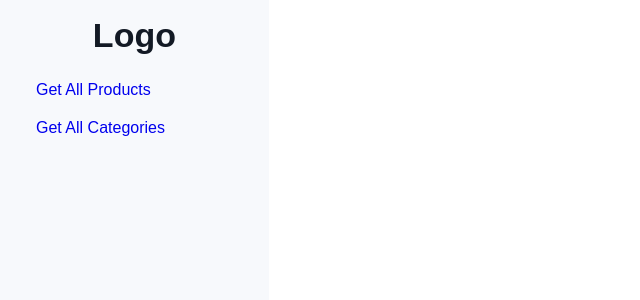
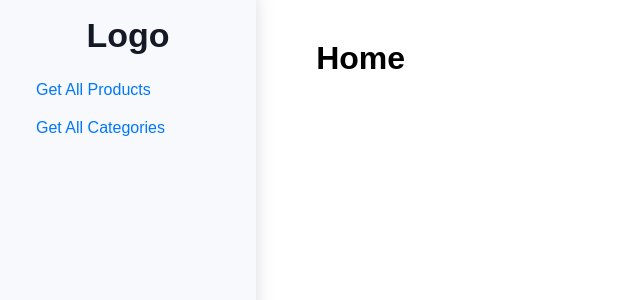
Before and after one commit to AbdallahAyed/basic-react-crud-app, a React (Vite) app: page / in a window 1280 px wide. Shown: the top 300 px of the page, without its empty margins (0-640 px from the left). Built offline with nearby package versions, Linux system fonts and the light colour scheme.

Commit message:
Edit routes system

```diff
--- a/src/App.tsx
+++ b/src/App.tsx
@@ -1,12 +1,18 @@
+import { useEffect } from "react";
+import Home from "./Home";
 import Sidebar from "./components/Sidebar";
 import { Outlet } from "react-router-dom";
 
 function App() {
+  useEffect(() => {
+    console.log(Outlet);
+  });
+
   return (
     <div id="app">
       <div className="container">
         <Sidebar />
-        <Outlet />
+        {!(<Outlet />) ? <Home /> : <Outlet />}
       </div>
     </div>
   );
--- /dev/null
+++ b/src/ErrorPage.tsx
@@ -0,0 +1,16 @@
+import { useRouteError } from "react-router-dom";
+
+export default function ErrorPage() {
+  const error: any = useRouteError();
+  console.error(error);
+
+  return (
+    <div id="error-page">
+      <h1>Oops!</h1>
+      <p>Sorry, an unexpected error has occurred.</p>
+      <p>
+        <i>{error.statusText || error.message}</i>
+      </p>
+    </div>
+  );
+}
--- /dev/null
+++ b/src/Home.tsx
@@ -0,0 +1,9 @@
+function Home() {
+  return (
+    <div className="home">
+      <h1>Home</h1>
+    </div>
+  );
+}
+
+export default Home;
--- a/src/index.css
+++ b/src/index.css
@@ -13,12 +13,13 @@
 
 aside {
   height: 100vh;
-  width: 21vw;
+  width: 26vw;
   background-color: rgb(247, 249, 252);
   display: flex;
   flex-direction: column;
   align-items: center;
   margin-right: 20px;
+  box-shadow: -10px 0px 20px 6px #c9c9d9;
   p {
     font-weight: 600;
     font-size: 34px;
@@ -28,7 +29,7 @@ aside {
   }
   ul {
     list-style: none;
-    color: rgb(0, 119, 255);
+    /* color: rgb(0, 119, 255); */
     display: flex;
     flex-direction: column;
     width: 100%;
@@ -36,10 +37,14 @@ aside {
     li {
       padding-bottom: 20px;
       cursor: pointer;
+      a {
+        color: rgb(0, 119, 255);
+      }
     }
   }
 }
 
 aside + div {
   padding: 40px;
+  width: 100%;
 }
--- a/src/main.tsx
+++ b/src/main.tsx
@@ -6,12 +6,16 @@ import "./index.css";
 import App from "./App.tsx";
 import Products from "./Products.tsx";
 import Categories from "./Categories.tsx";
+import ErrorPage from "./ErrorPage.tsx";
+import Home from "./Home.tsx";
 
 const router = createBrowserRouter([
   {
     path: "/",
     element: <App />,
+    errorElement: <ErrorPage />,
     children: [
+      { index: true, element: <Home /> },
       {
         path: "/products",
         element: <Products />,
```
